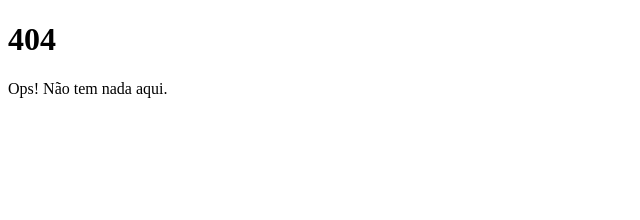
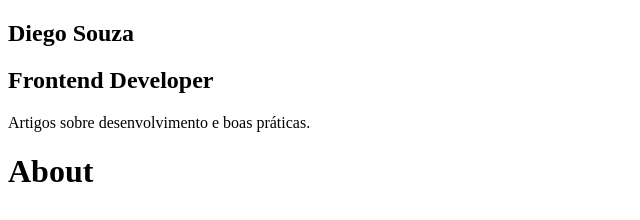
Before and after one commit to DeeSouza/My-Blog-Gatsby, a Gatsby site: page /about in a window 1280 px wide. Before the commit this address had no page. Shown: the whole page, without its empty margins (0-640 px from the left). Built offline with nearby package versions, Linux system fonts and the light colour scheme; Gatsby itself is replaced by a stand-in of ours.

Commit message:
:art: Fill data in config gatsby to graphql

```diff
--- a/gatsby-config.js
+++ b/gatsby-config.js
@@ -1,8 +1,9 @@
 module.exports = {
   siteMetadata: {
-    title: `Dani Art's`,
-    description: `Um blog sobre arte em crochê.`,
-    author: `@gatsbyjs`,
+    title: `Diego Souza`,
+    position: `Frontend Developer`,
+    description: `Artigos sobre desenvolvimento e boas práticas.`,
+    author: `@deesouza`,
   },
   plugins: [
     `gatsby-plugin-react-helmet`,
--- a/package.json
+++ b/package.json
@@ -28,6 +28,7 @@
   "scripts": {
     "build": "gatsby build",
     "develop": "gatsby develop",
+    "develop:playground": "GATSBY_GRAPHQL_IDE=playground gatsby develop",
     "format": "prettier --write \"**/*.{js,jsx,ts,tsx,json,md}\"",
     "start": "npm run develop",
     "serve": "gatsby serve",
--- /dev/null
+++ b/src/components/Profile/index.js
@@ -0,0 +1,31 @@
+import React from 'react';
+import { useStaticQuery, graphql } from 'gatsby';
+
+const Profile = () => {
+    const {
+        site: {
+            siteMetadata: { title, position, description }
+        }
+    } = useStaticQuery(graphql`
+        query MySiteMetaData {
+            site {
+                siteMetadata {
+                    title
+                    position
+                    description
+                }
+            }
+        }`
+    );
+
+    return (
+        <div className="Profile-wrapper">
+            <h1>{title}</h1>
+            <h2>{position}</h2>
+            <p>{description}</p>
+        </div>
+    )
+
+}
+
+export default Profile;
--- a/src/components/layout.js
+++ b/src/components/layout.js
@@ -1,9 +1,14 @@
 import React from "react"
 import PropTypes from "prop-types"
 
+import Profile from "../components/Profile";
+
 const Layout = ({ children }) => {
   return (
-    <main>{children}</main>
+    <>
+      <aside><Profile/></aside>
+      <main>{children}</main>
+    </>
   )
 }
 
--- /dev/null
+++ b/src/pages/about.js
@@ -0,0 +1,13 @@
+import React from 'react';
+
+import Layout from "../components/layout"
+import SEO from "../components/seo"
+
+const About = () => (
+    <Layout>
+        <SEO title="About" />
+        <h1>About</h1>
+    </Layout>
+)
+
+export default About;
```
Also changed, not shown: 2 other files.
